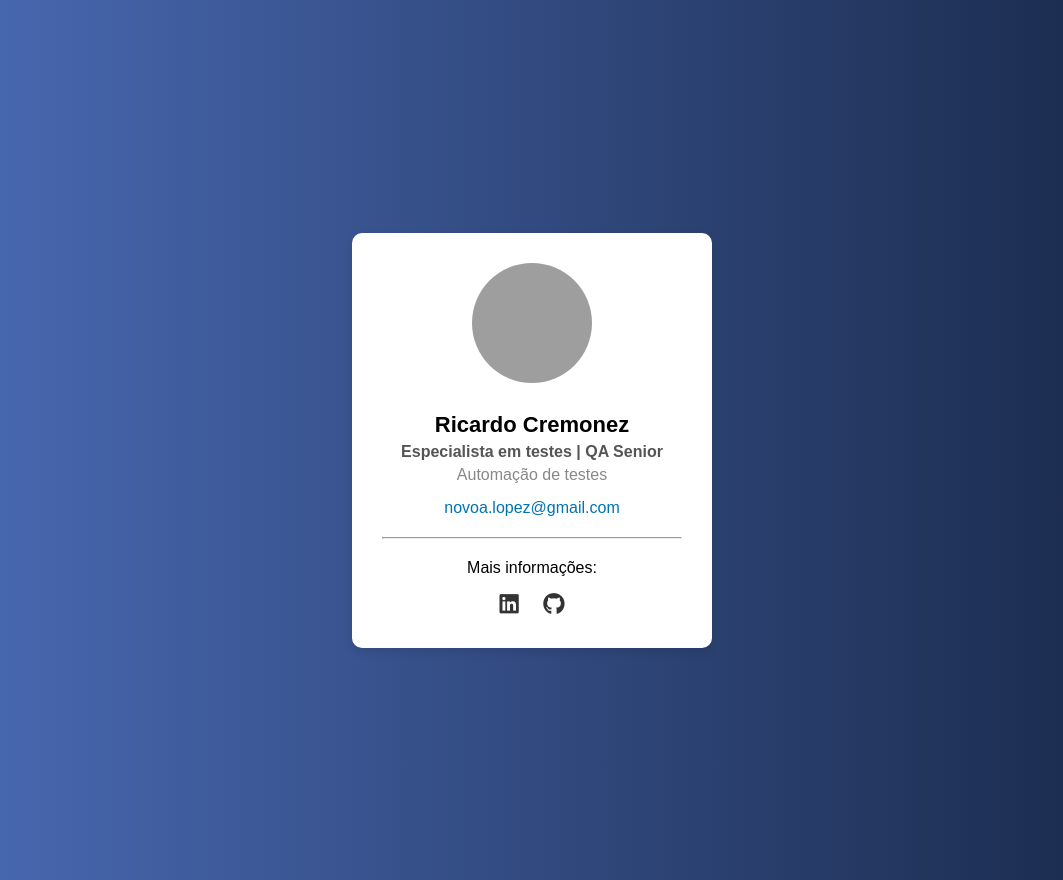
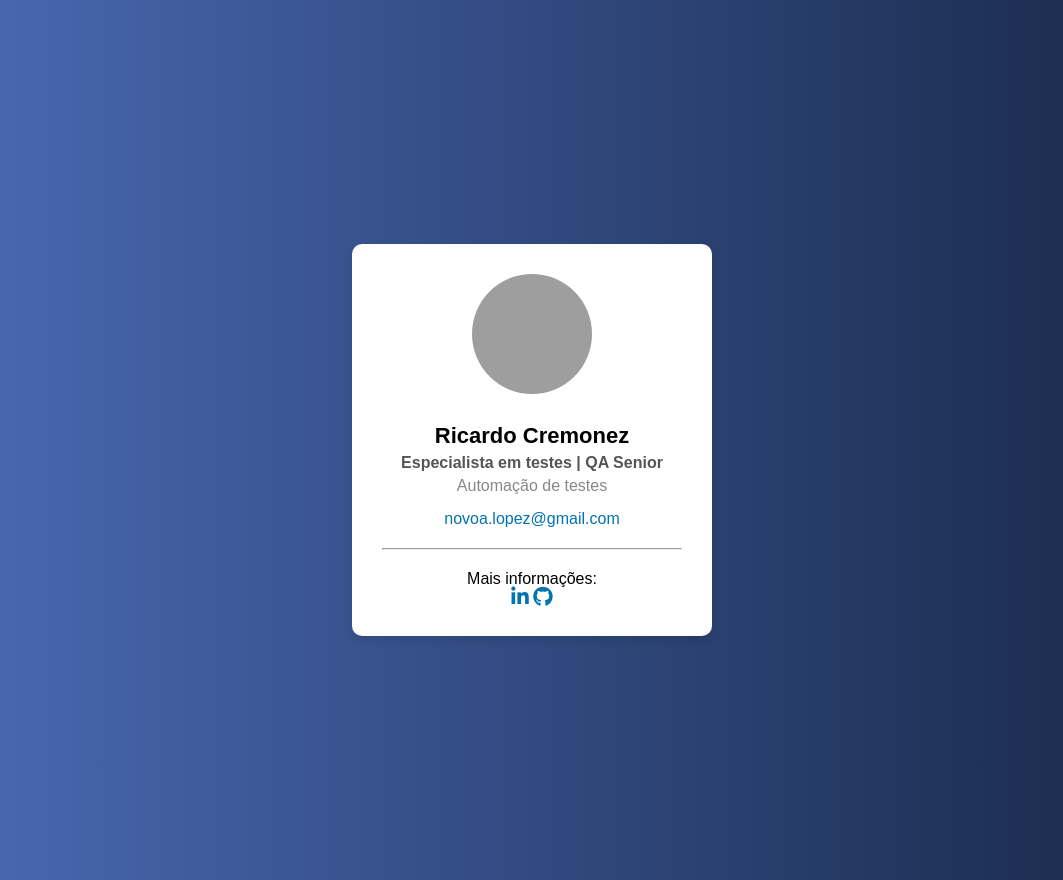
Before and after one commit to cremope/cremope.github.io, a plain HTML site: page index.html in a window 1280 px wide. Shown: the whole page, without its empty margins (108-1171 px from the left). Drawn offline with Linux system fonts and the light colour scheme; grey boxes are pictures that could not be loaded.

Commit message:
Update index.html

```diff
--- a/index.html
+++ b/index.html
@@ -76,14 +76,14 @@
     <img src="https://avatars.githubusercontent.com/u/83956215?v=4" alt="Foto de Perfil">
     <div class="name">Ricardo Cremonez</div>
     <div class="role">Especialista em testes | QA Senior</div>
-    <div class="area"> Automação de testes</div>
+    <div class="area">Automação de testes</div>
     <div><a href="mailto:novoa.lopez@gmail.com">novoa.lopez@gmail.com</a></div>
     <hr style="margin: 20px 0;">
     <div>Mais informações:</div>
-    <div class="icons">
-      <a href="https://www.linkedin.com/in/ricardocremonez/" target="_blank"><i class="fab fa-linkedin"></i></a>
-      <a href="https://github.com/cremope" target="_blank"><i class="fab fa-github"></i></a>
+      <div class="mb-6 pb-3">
+        <a title="LinkedIn" href="https://www.linkedin.com/in/ricardocremonez/" target="_blank"><i class="fa fa-linkedin fa-lg me-3"></i></a>
+        <a title="GitHub" href="https://github.com/cremope" target="_blank"><i class="fa fa-github fa-lg me-3"></i></a>
+      </div>
     </div>
-  </div>
 </body>
 </html>
```
